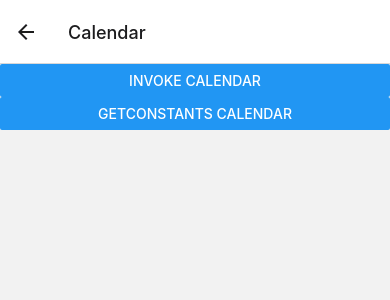
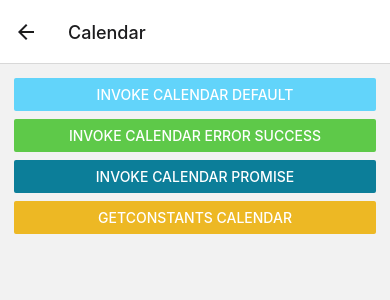
Before and after one commit to prashant4756/AwesomeProject, a React Native app: screen /calendar in a window 390 px wide. Shown: the top 300 px of the page. Built offline with nearby package versions, Linux system fonts and the light colour scheme.

Commit message:
button color set

```diff
--- a/src/androidmodule/CalendarModuleInterface.tsx
+++ b/src/androidmodule/CalendarModuleInterface.tsx
@@ -1,5 +1,5 @@
-import { NativeModules } from 'react-native';
-const { CalendarModule } = NativeModules;
+import {NativeModules} from 'react-native';
+const {CalendarModule} = NativeModules;
 
 interface CalendarInterface {
   createCalendarEvent(name: string, location: string): void;
--- a/src/screen/CalendarScreen.js
+++ b/src/screen/CalendarScreen.js
@@ -1,12 +1,49 @@
 import React from 'react';
-import {Button} from 'react-native';
+import {Button, StyleSheet, View} from 'react-native';
 import CalendarModule from '../androidmodule/CalendarModuleInterface';
 // import CalendarModule from '../androidmodule/CalendarModule';
+import randomColor from '../utils/ColorUtils';
 
 const CalendarScreen = ({navigation}) => {
   const onPress = () => {
     console.log('We will invoke the native module here!');
-    CalendarModule.createCalendarEvent('testName', 'testLocation');
+    CalendarModule.createCalendarEvent(
+      'testName',
+      'testLocation',
+      (error, eventId) => {
+        if (error) {
+          console.error(error);
+        }
+        console.log(`Created a new event with id ${eventId}`);
+      },
+    );
+  };
+
+  const onPressSucessError = () => {
+    console.log('We will invoke the native module here! /success error');
+    CalendarModule.createCalendarEventSuccessError(
+      'testName2',
+      'location2',
+      error => {
+        console.error(`Error found! ${error}`);
+      },
+      eventId => {
+        console.log(`event id ${eventId} returned`);
+      },
+    );
+  };
+
+  const onPressPromise = async () => {
+    console.log('We will invoke the native module here! /promise');
+    try {
+      const eventId = await CalendarModule.createCalendarEventPromise(
+        'promise',
+        'promiselocation',
+      );
+      console.log(`Created a new event with id ${eventId}`);
+    } catch (e) {
+      console.error(e);
+    }
   };
   const onPressGetConstants = () => {
     console.log('We will get constants here!');
@@ -14,11 +51,46 @@ const CalendarScreen = ({navigation}) => {
     console.log(CalendarModule.getConstants());
   };
   return (
-    <>
-      <Button title="invoke calendar" onPress={onPress} />
-      <Button title="getConstants calendar" onPress={onPressGetConstants} />
-    </>
+    <View style={{padding: 10, flex: 1}}>
+      <View style={styles.buttonStyle}>
+        <Button
+          title="invoke calendar default"
+          onPress={onPress}
+          color={randomColor()}
+        />
+      </View>
+      <View style={styles.buttonStyle}>
+        <Button
+          style={styles.buttonStyle}
+          title="invoke calendar error success"
+          onPress={onPressSucessError}
+          color={randomColor()}
+        />
+      </View>
+      <View style={styles.buttonStyle}>
+        <Button
+          style={styles.buttonStyle}
+          title="invoke calendar promise"
+          onPress={onPressPromise}
+          color={randomColor()}
+        />
+      </View>
+      <View style={styles.buttonStyle}>
+        <Button
+          style={styles.buttonStyle}
+          title="getConstants calendar"
+          onPress={onPressGetConstants}
+          color={randomColor()}
+        />
+      </View>
+    </View>
   );
 };
 
+const styles = StyleSheet.create({
+  buttonStyle: {
+    padding: 4,
+  },
+});
+
 export default CalendarScreen;
--- a/src/screen/HomeScreen.js
+++ b/src/screen/HomeScreen.js
@@ -2,28 +2,31 @@ import React from 'react';
 import {Text, Button, View} from 'react-native';
 import FadeInView from '../animation/FadeInView';
 import AnimatedView from '../animation/Animated';
+import randomColor from '../utils/ColorUtils';
 
 const HomeScreen = ({navigation}) => {
   return (
-    <>
-      {/* <FadeInView>
-        <Text> Home Screen </Text>
+    <View style={{padding: 4}}>
+      {/* <AnimatedView /> */}
+      <FadeInView style={{padding: 4}}>
         <Button
           title="Go to profile"
           onPress={() => {
             navigation.navigate('profile', {name: 'Prashant'});
           }}
+          color={randomColor()}
         />
-      </FadeInView> */}
-
-      {/* <AnimatedView /> */}
+      </FadeInView>
+      <View style={{padding: 4}}>
         <Button
           title="go to calendar"
           onPress={() => {
             navigation.navigate('calendar');
           }}
+          color={randomColor()}
         />
-    </>
+      </View>
+    </View>
   );
 };
 
--- /dev/null
+++ b/src/utils/ColorUtils.js
@@ -0,0 +1,8 @@
+const randomColor = () => {
+  const r = Math.random() * 255;
+  const g = Math.random() * 255;
+  const b = Math.random() * 255;
+  return `rgb(${r}, ${g}, ${b})`;
+};
+
+export default randomColor;
```
Also changed, not shown: 1 other file (tests, documents, lock files or other folders). Lines whose indentation alone changed are shown as unchanged.
